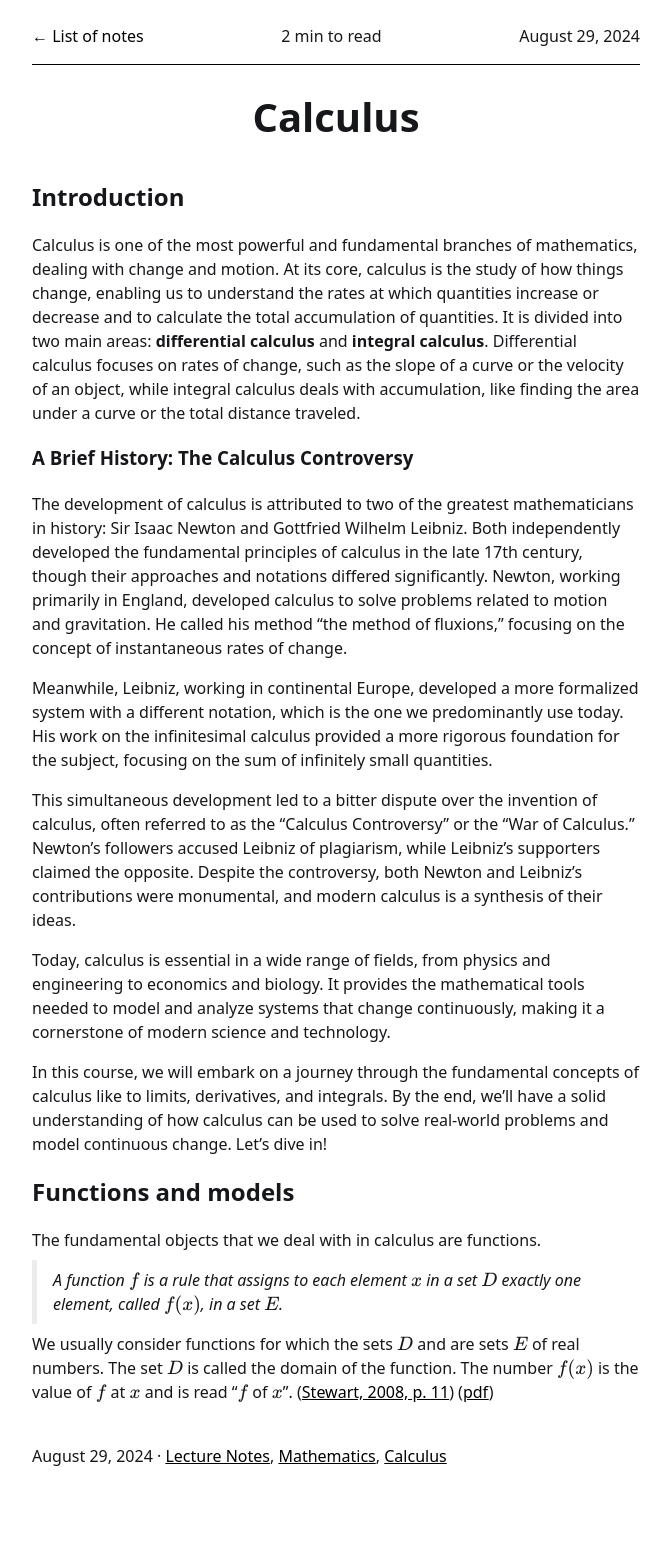
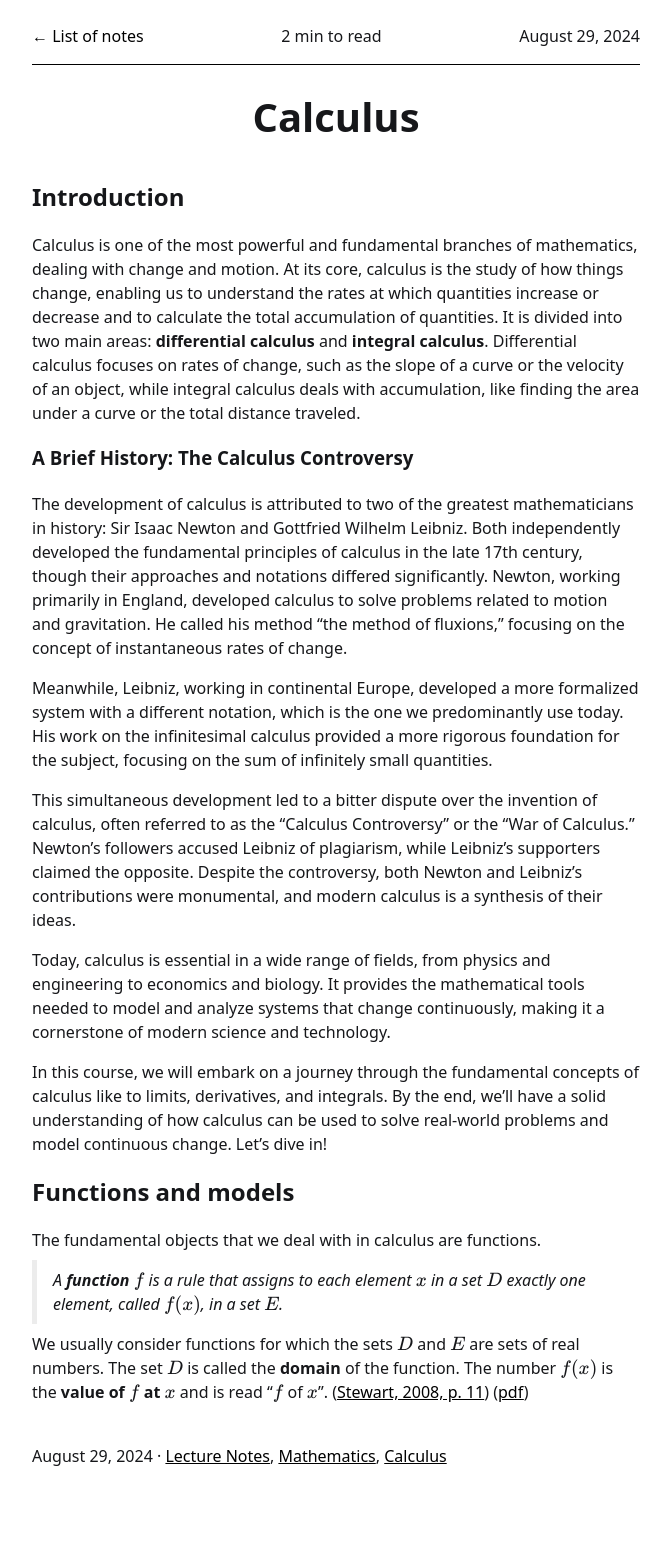
Before and after one commit to OUARDI-ILYASS/personal-website, a Jekyll site: the page built from _notes/calculus.md, in a window 1280 px wide. Shown: the whole page, without its empty margins (304-975 px from the left). Built offline with Jekyll 4.4.1, drawn with Linux system fonts in a browser that asks for light colours; formulas are drawn with MathJax 3.

```diff
--- a/_notes/calculus.md
+++ b/_notes/calculus.md
@@ -26,6 +26,6 @@ Let's dive in!
 
 ## Functions and models
 The fundamental objects that we deal with in calculus are functions.
-> A function $f$ is a rule that assigns to each element $x$ in a set $D$ exactly one element, called $f(x)$, in a set $E$.
+> A **function** $f$ is a rule that assigns to each element $x$ in a set $D$ exactly one element, called $f(x)$, in a set $E$.
 
-We usually consider functions for which the sets $D$ and are sets $E$ of real numbers. The set $D$ is called the domain of the function. The number $f(x)$ is the value of $f$ at $x$ and is read "$f$ of $x$". ([Stewart, 2008, p. 11](zotero://select/library/items/DSRIMBQR)) ([pdf](zotero://open-pdf/library/items/UHZUUI3W?page=39&annotation=6BEVIGTQ))
+We usually consider functions for which the sets $D$ and $E$ are sets of real numbers. The set $D$ is called the **domain** of the function. The number $f(x)$ is the **value of $f$ at $x$** and is read "$f$ of $x$". ([Stewart, 2008, p. 11](zotero://select/library/items/DSRIMBQR)) ([pdf](zotero://open-pdf/library/items/UHZUUI3W?page=39&annotation=6BEVIGTQ))
```
